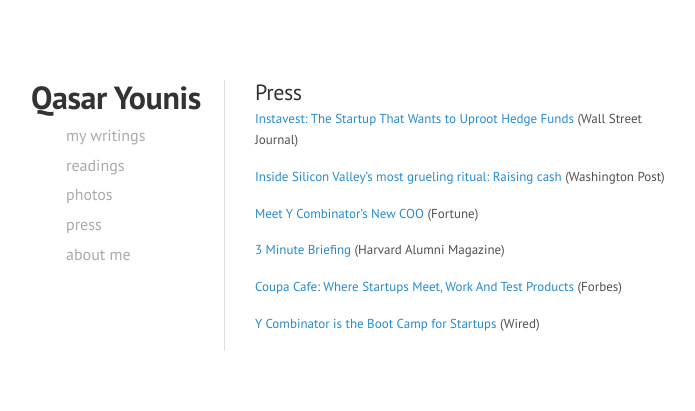
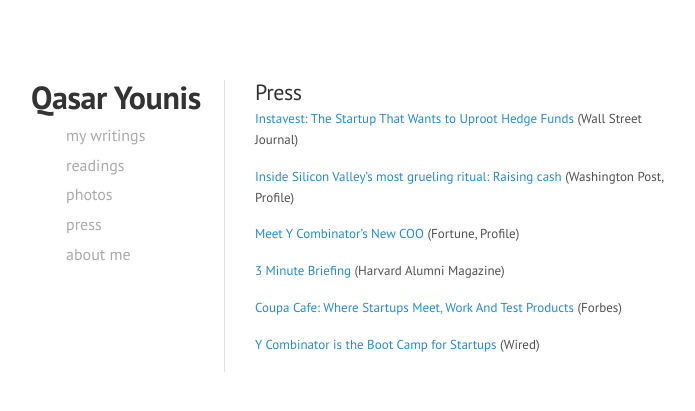
Before and after one commit to qasar/qasar.github.io, a Jekyll site: the page built from press.md, in a window 1280 px wide. Shown: the top 411 px of the page, without its empty margins (35-730 px from the left). Built offline with Jekyll 4.4.1, drawn with Linux system fonts in a browser that asks for light colours.

Commit message:
Update press.md

```diff
--- a/press.md
+++ b/press.md
@@ -6,9 +6,9 @@
 <a href="http://www.wsj.com/articles/instavest-the-startup-that-wants-to-uproot-hedge-funds-1477319576
 ">Instavest: The Startup That Wants to Uproot Hedge Funds</a> (Wall Street Journal)
 
-<a href="https://www.washingtonpost.com/news/the-switch/wp/2016/08/29/inside-one-of-silicon-valleys-most-celebrated-rituals-raising-cash/">Inside Silicon Valley’s most grueling ritual: Raising cash </a> (Washington Post)
+<a href="https://www.washingtonpost.com/news/the-switch/wp/2016/08/29/inside-one-of-silicon-valleys-most-celebrated-rituals-raising-cash/">Inside Silicon Valley’s most grueling ritual: Raising cash </a> (Washington Post, Profile)
 
-<a href="http://fortune.com/2015/08/26/meet-y-combinators-new-coo/">Meet Y Combinator's New COO</a> (Fortune)
+<a href="http://fortune.com/2015/08/26/meet-y-combinators-new-coo/">Meet Y Combinator's New COO</a> (Fortune, Profile)
 
 <a href="https://www.alumni.hbs.edu/stories/Pages/story-impact.aspx?num=5765">3 Minute Briefing</a> (Harvard Alumni Magazine)
 
```
